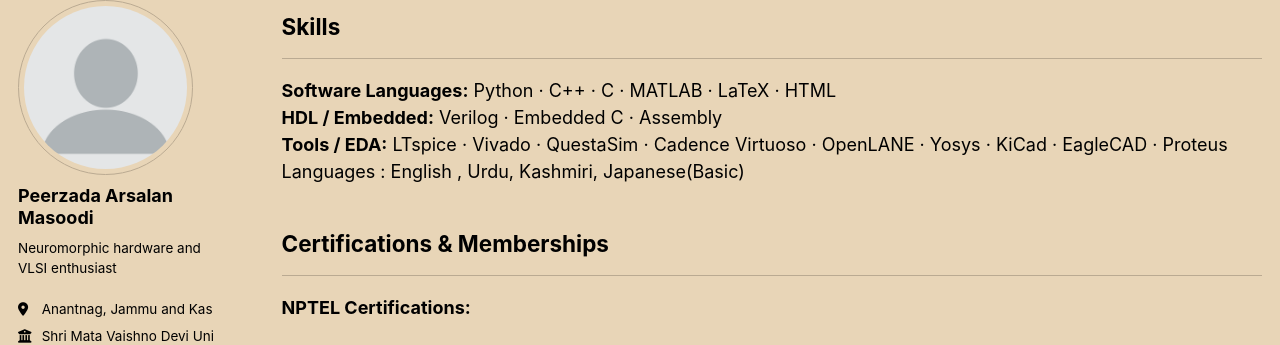
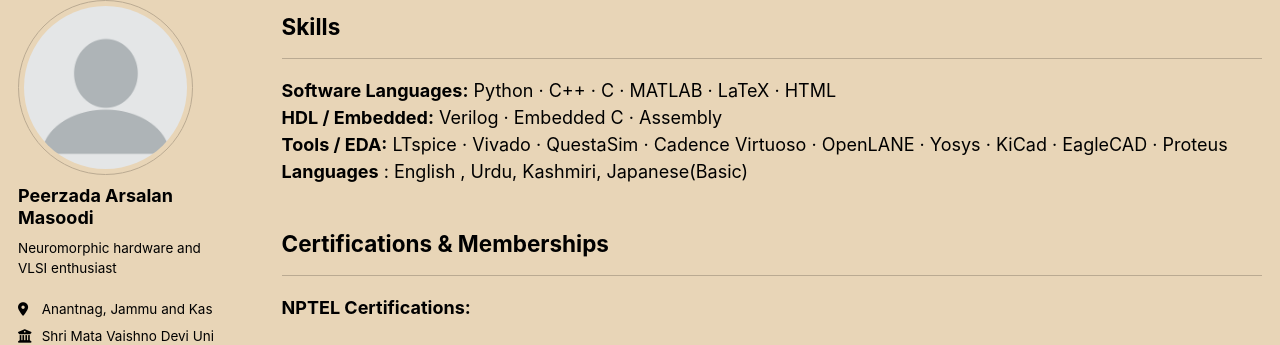
Before and after one commit to voidthecryptic/voidthecryptic.github.io, a Jekyll site: the page built from _pages/cv.md, in a window 1280 px wide and 900 px high, scrolled down 603 px. Shown: the part 99-444 px from the top of the window. Built offline with Jekyll 4.4.1, drawn with Linux system fonts in a browser that asks for light colours; a script bundle is joined from its source files by our own code; library files that are not in the unit come from our copies.

Commit message:
Update cv.md

```diff
--- a/_pages/cv.md
+++ b/_pages/cv.md
@@ -32,7 +32,7 @@ redirect_from:
 **Software Languages:** Python · C++ · C · MATLAB · LaTeX · HTML
 **HDL / Embedded:** Verilog · Embedded C · Assembly
 **Tools / EDA:** LTspice · Vivado · QuestaSim · Cadence Virtuoso · OpenLANE · Yosys · KiCad · EagleCAD · Proteus
-Languages : English , Urdu, Kashmiri, Japanese(Basic)
+**Languages** : English , Urdu, Kashmiri, Japanese(Basic)
 
 
 ## Certifications & Memberships
```
